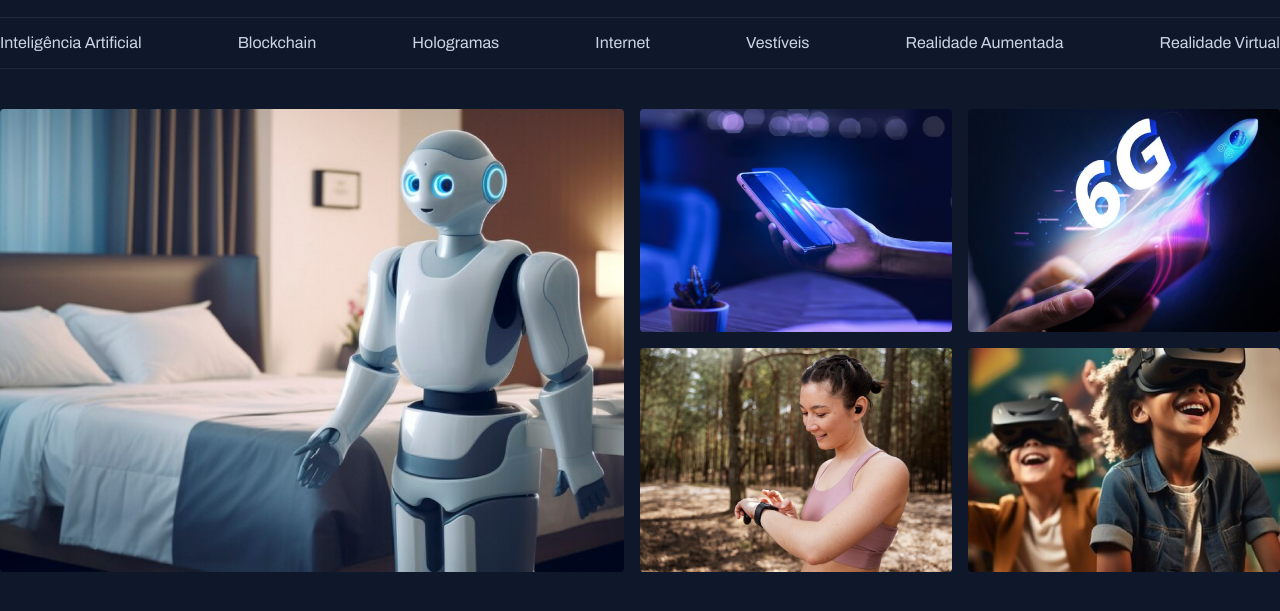
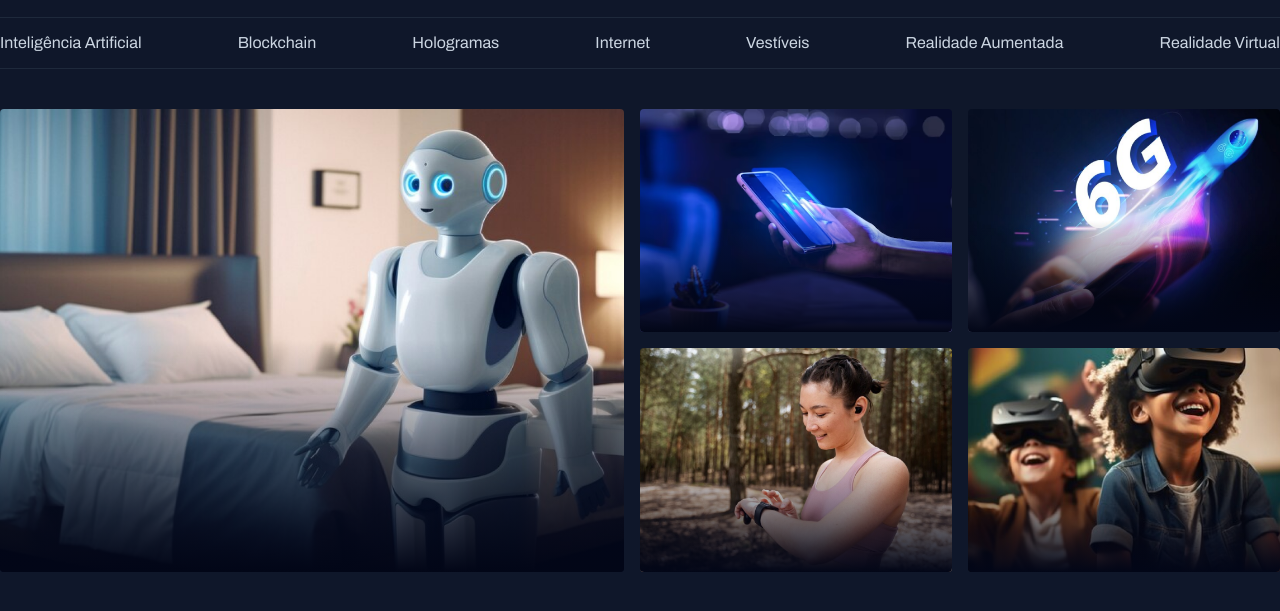
Before and after one commit to gilgulart/projetoNoticias, a plain HTML site: page index.html in a window 1280 px wide. Shown: the part 55-666 px from the top of the page. Drawn offline with Linux system fonts and the light colour scheme.

Commit message:
style: applying gradient on cards

```diff
--- a/index.html
+++ b/index.html
@@ -44,15 +44,15 @@
     </header>
     <main class="grid container">
       <section id="featured" class="grid flow-col gap-16">
-        <div>
+        <div class="card">
           <img src="assets/images/Image 01.png" alt="" />
         </div>
 
-        <div class="grid grid-cols-2 gap-16">
-          <div><img src="assets/images/Image 02.png" alt="" /></div>
-              <div><img src="assets/images/Image 03.png" alt="" /></div>
-                <div><img src="assets/images/Image 04.png" alt="" /></div>
-                <div><img src="assets/images/Image 05.png" alt="" /></div>
+        <div class="grid grid-cols-2 gap-16 ">
+          <div class="card"><img src="assets/images/Image 02.png" alt="" /></div>
+              <div class="card"><img src="assets/images/Image 03.png" alt="" /></div>
+                <div class="card"><img src="assets/images/Image 04.png" alt="" /></div>
+                <div class="card"><img src="assets/images/Image 05.png" alt="" /></div>
             </div>
         </div>
       </section>
--- a/style/sections.css
+++ b/style/sections.css
@@ -2,6 +2,17 @@
   img {
     height: 100%;
     object-fit: cover;
-    border-radius: 4px;
   }
 }
+.card {
+  border-radius: 4px;
+  position: relative;
+  overflow: hidden;
+  &::before {
+    content: "";
+    position: absolute;
+    inset: 0;
+    top: 50%;
+    background: linear-gradient(180deg, rgba(2, 6, 23, 0) 0%, #020617 100%);
+  }
+}
```
